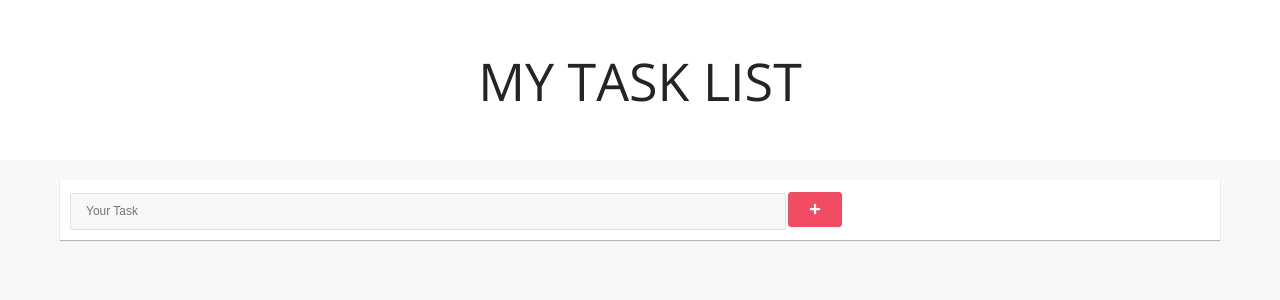
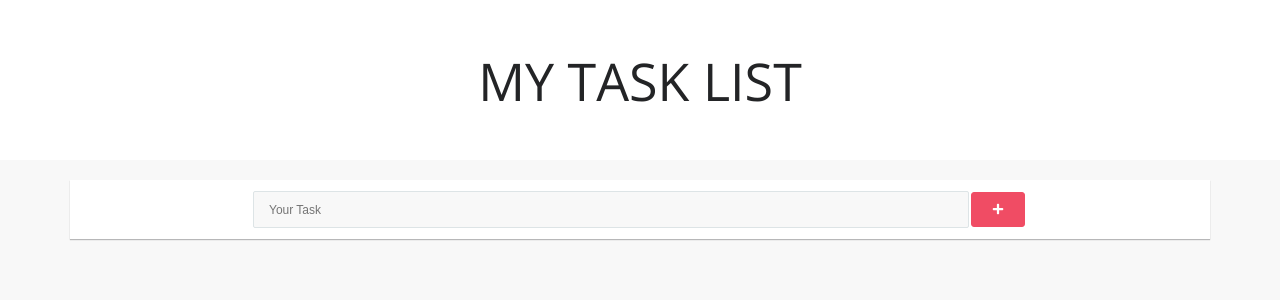
Before and after one commit to daniel-silva-dxp/react-basico, a React (Create React App) app in the folder tasklist/: page / in a window 1280 px wide. Shown: the top 300 px of the page. Built offline with nearby package versions, Linux system fonts and the light colour scheme.

Commit message:
feat: estilizando component main

```diff
--- a/tasklist/src/components/main.css
+++ b/tasklist/src/components/main.css
@@ -32,13 +32,14 @@
 }
 .box {
     margin-top: 20px;
-    padding: 10px;
+    padding: 10px 0;
     background-color: #fff;
     -webkit-box-shadow: 0px 1px 1px 0px rgba(35, 36, 38, 0.3);
     -moz-box-shadow: 0px 1px 1px 0px rgba(35, 36, 38, 0.3);
     box-shadow: 0px 1px 1px 0px rgba(35, 36, 38, 0.3);
 }
 form {
-    font-family: "Roboto Mono", monospace;
-    font-weight: 300;
+    display: flex;
+    justify-content: center;
+    align-items: center;
 }
```
